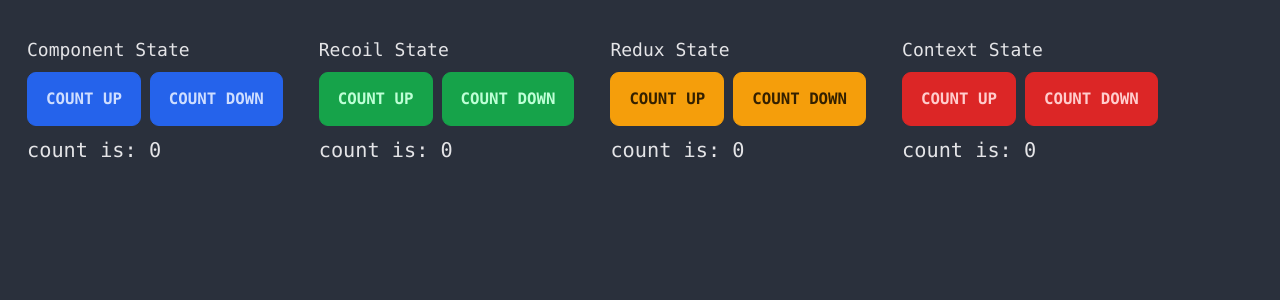
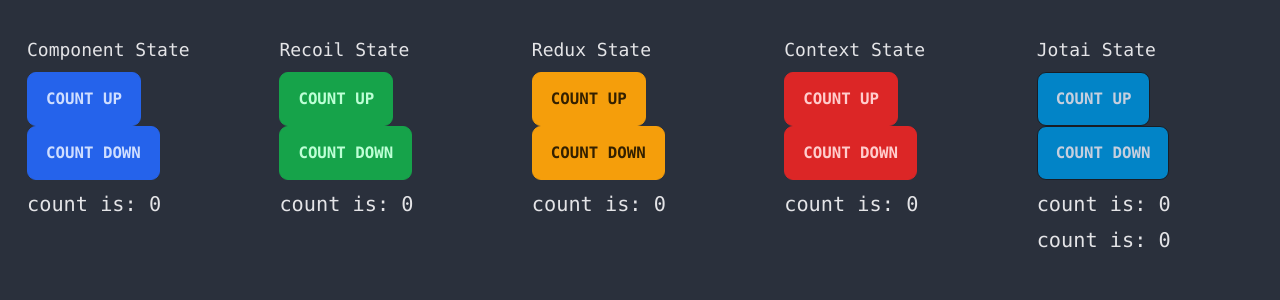
Before and after one commit to ryo-is/react-vite, a React (Vite) app: page / in a window 1280 px wide. Shown: the top 300 px of the page. Built offline with nearby package versions, Linux system fonts and the light colour scheme.

Commit message:
feat: add jotai

```diff
--- a/package.json
+++ b/package.json
@@ -12,6 +12,7 @@
   },
   "dependencies": {
     "@reduxjs/toolkit": "^1.8.2",
+    "jotai": "^1.13.0",
     "react": "^18.0.0",
     "react-dom": "^18.0.0",
     "react-redux": "^8.0.2",
--- a/src/App.tsx
+++ b/src/App.tsx
@@ -1,10 +1,12 @@
 import { useState } from 'react';
 import { useSelector, useDispatch } from 'react-redux';
+import { useAtom } from 'jotai';
 import { countSelectors } from './stores/recoil/count/selectors';
 import { countOperations } from './stores/recoil/count/operations';
 import { RootState } from './stores/redux';
 import { increment, decrement } from './stores/redux/count/slice';
 import { useCountValue, useCountSetValue } from './contexts/count';
+import { countAtom, getCountValue } from './stores/jotai/atom';
 
 export const App = () => {
   // component
@@ -21,6 +23,10 @@
   // contexts
   const countByContext = useCountValue();
   const setCountByContext = useCountSetValue();
+
+  // jotai
+  const [countByJotai, setCountByJotai] = useAtom(countAtom);
+  const [countValue] = useAtom(getCountValue);
 
   return (
     <div className="flex gap-x-8 min-h-screen text-zinc-200 bg-base-100 p-6">
@@ -96,6 +102,33 @@
         </button>
         <div className="mt-2 text-lg">count is: {countByContext}</div>
       </div>
+      <div className="my-2">
+        <div className="mb-2">Jotai State</div>
+        <button
+          type="button"
+          onClick={() =>
+            setCountByJotai((p) => ({
+              count: p.count + 1,
+            }))
+          }
+          className="btn bg-sky-600 hover:bg-sky-600 mr-2"
+        >
+          count up
+        </button>
+        <button
+          type="button"
+          onClick={() =>
+            setCountByJotai((p) => ({
+              count: p.count - 1,
+            }))
+          }
+          className="btn bg-sky-600 hover:bg-sky-600"
+        >
+          count down
+        </button>
+        <div className="mt-2 text-lg">count is: {countByJotai.count}</div>
+        <div className="mt-1 text-lg">count is: {countValue}</div>
+      </div>
     </div>
   );
 };
--- /dev/null
+++ b/src/stores/jotai/atom.ts
@@ -0,0 +1,4 @@
+import { atom } from 'jotai';
+
+export const countAtom = atom({ count: 0 });
+export const getCountValue = atom((get) => get(countAtom).count);
```
Also changed, not shown: 1 other file (tests, documents, lock files or other folders).
